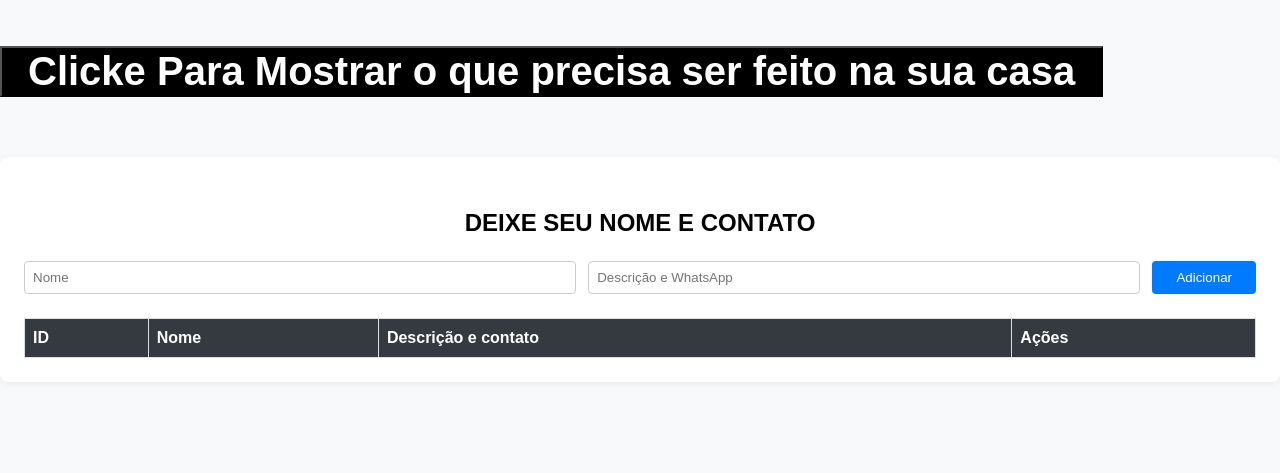
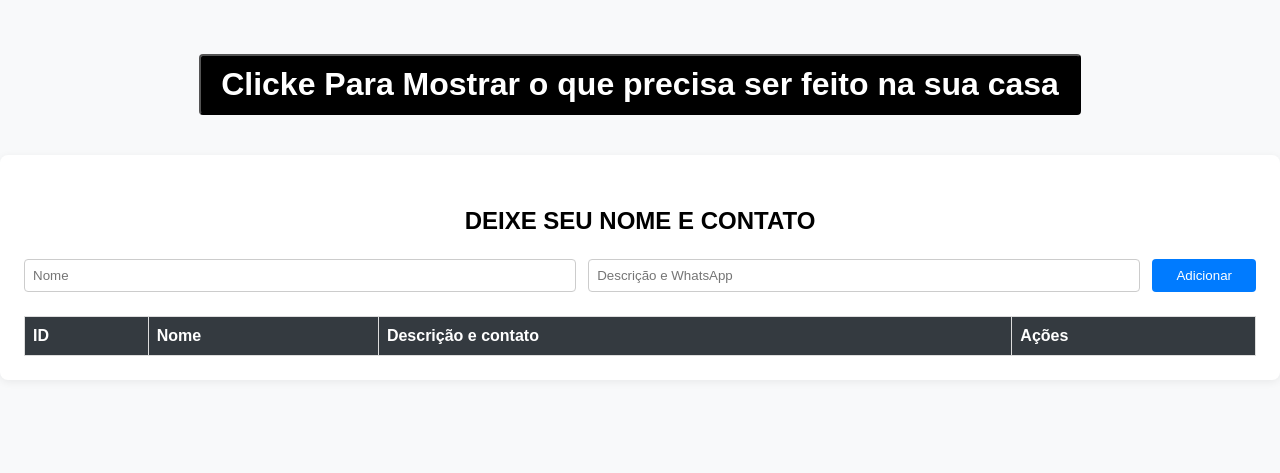
Before and after one commit to honnyfrontend/ferias-api-rest, a plain HTML site: page frontend/index.html in a window 1280 px wide. Shown: the part 327-800 px from the top of the page. Drawn offline with Linux system fonts and the light colour scheme; no server answers.

Commit message:
css dos botoes

```diff
--- a/frontend/index.html
+++ b/frontend/index.html
@@ -100,17 +100,27 @@
     .delete-btn:hover {
       background: #b52a37;
     }
+
     .ancora-button {
-      align-items: center;
-      margin: 20px 0;
+      display: block;
+      /* Transforma em bloco para ocupar toda a largura */
+      text-align: center;
+      /* Centraliza o conteúdo interno (o link) */
+      margin: 20px auto;
+      /* Centraliza horizontalmente com margem automática */
       background-color: black;
+      width: fit-content;
+      /* Ajusta a largura ao conteúdo */
+      padding: 10px 20px;
+      /* Espaçamento interno para melhor aparência */
+      border-radius: 4px;
+      /* Borda arredondada (opcional) */
+    }
 
-    }
-    .ancora{
+    .ancora {
       color: white;
       text-decoration: none;
-      padding: 10px 20px;
-      font-size: 2.5rem;
+      font-size: 2rem;
       font-weight: bold;
     }
 
```
